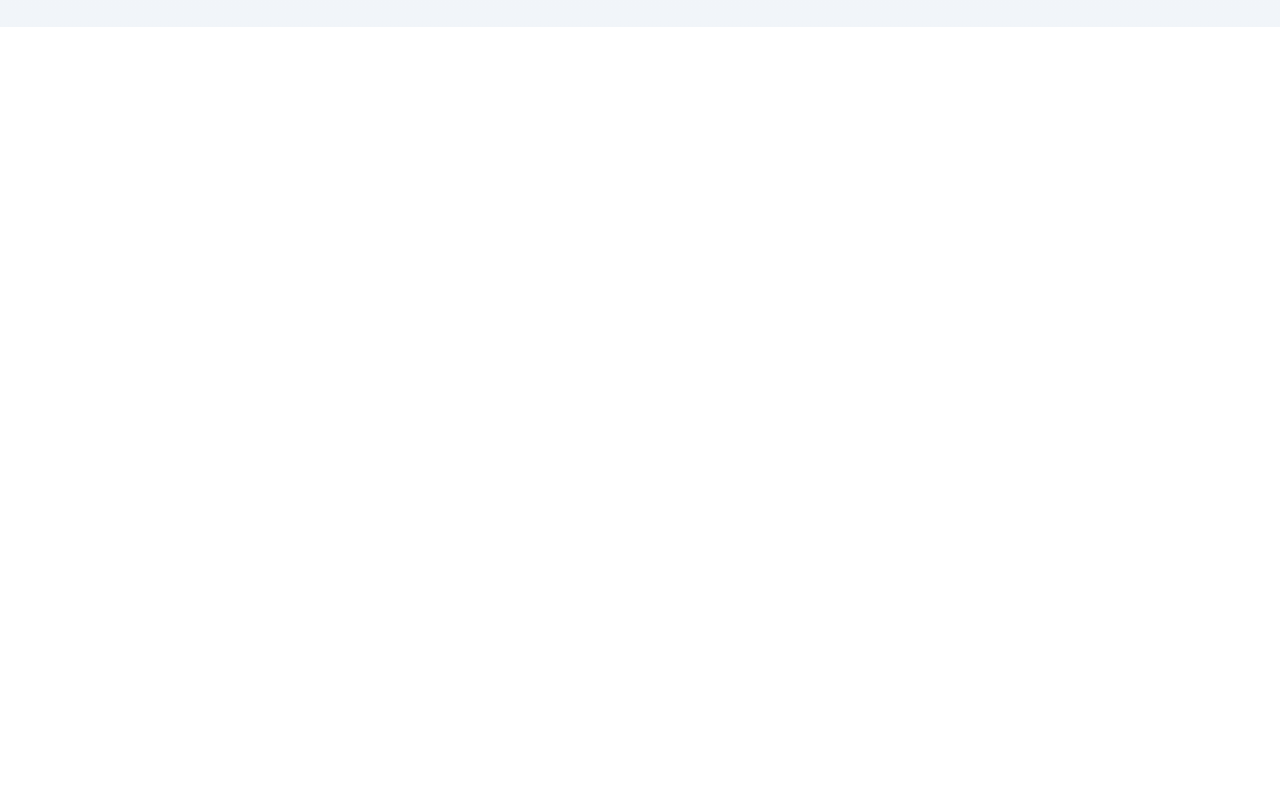
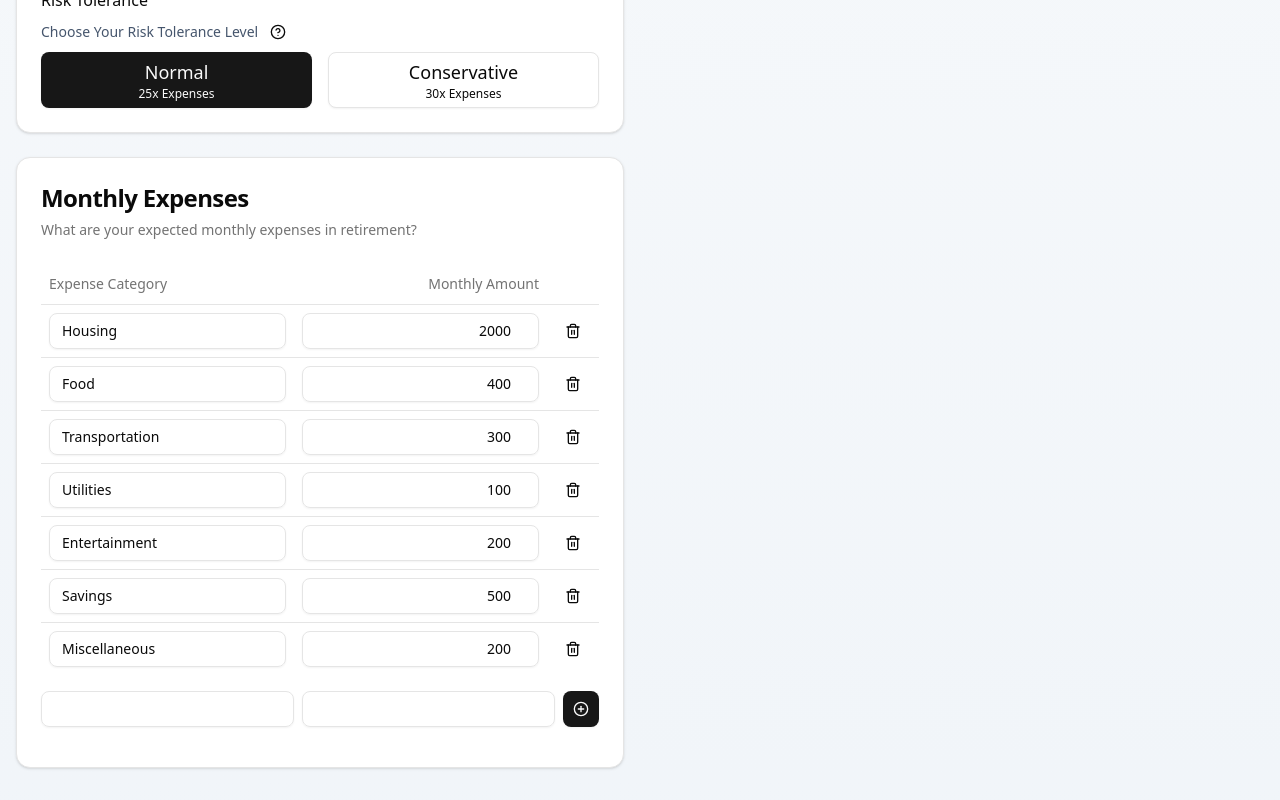
Before and after one commit to wadesword89/freedom-number, a Next.js app: page / in a window 1280 px wide. Shown: the part 773-1573 px from the top of the page. Before the commit the page ends 800 px from the top, so only its background shows below. Built offline with nearby package versions, Linux system fonts and the light colour scheme.

Commit message:
add input ot expense table

```diff
--- a/package.json
+++ b/package.json
@@ -20,7 +20,8 @@
     "react": "^19.0.0",
     "react-dom": "^19.0.0",
     "tailwind-merge": "^3.0.2",
-    "tailwindcss-animate": "^1.0.7"
+    "tailwindcss-animate": "^1.0.7",
+    "uuid": "^11.1.0"
   },
   "devDependencies": {
     "@eslint/eslintrc": "^3",
--- a/src/components/freedom-calculator.tsx
+++ b/src/components/freedom-calculator.tsx
@@ -12,6 +12,8 @@ import {
 import ReturnRateSelector from './return-rate-selector';
 import WithdrawalRateSelector from './withdrawal-rate-selector';
 import RiskToleranceToggle from './risk-tolerance-toggle';
+import MonthlyExpensesTable from './monthly-expenses-table';
+import { v4 as uuidv4 } from 'uuid';
 
 export default function FreedomCalculator() {
   const [currentAge, setCurrentAge] = useState(30);
@@ -19,8 +21,23 @@ export default function FreedomCalculator() {
   const [withdrawalRate, setWithdrawalRate] = useState(0.04);
   const [isConservative, setIsConservative] = useState(false);
 
+  const [monthlyExpenses, setMonthlyExpenses] = useState([
+    { id: uuidv4(), category: 'Housing', amount: 2000 },
+    { id: uuidv4(), category: 'Food', amount: 400 },
+    { id: uuidv4(), category: 'Transportation', amount: 300 },
+    { id: uuidv4(), category: 'Utilities', amount: 100 },
+    { id: uuidv4(), category: 'Entertainment', amount: 200 },
+    { id: uuidv4(), category: 'Savings', amount: 500 },
+    { id: uuidv4(), category: 'Miscellaneous', amount: 200 },
+  ]);
+
+  // Add the totalMonthlyExpenses state after the other calculated values
+  const [totalMonthlyExpenses, setTotalMonthlyExpenses] = useState(0);
+
   return (
     <div className="grid gap-8 md:grid-cols-2">
+      <section className="flex flex-col gap-6">
+        {/* Age Slider */}
         <Card>
           <CardHeader>
             <CardTitle>Your Age</CardTitle>
@@ -30,6 +47,7 @@ export default function FreedomCalculator() {
           </CardContent>
         </Card>
 
+        {/* Investment Assumption Section */}
         <Card>
           <CardHeader>
             <CardTitle>Investment Assumptions</CardTitle>
@@ -58,6 +76,52 @@ export default function FreedomCalculator() {
             </div>
           </CardContent>
         </Card>
+
+        {/* Monthly Expenses */}
+        <Card>
+          <CardHeader>
+            <CardTitle>Monthly Expenses</CardTitle>
+            <CardDescription>
+              What are your expected monthly expenses in retirement?
+            </CardDescription>
+          </CardHeader>
+          <CardContent>
+            <MonthlyExpensesTable
+              expenses={monthlyExpenses}
+              setExpenses={setMonthlyExpenses}
+              total={totalMonthlyExpenses}
+            />
+          </CardContent>
+        </Card>
+      </section>
+
+      <section className="flex flex-col gap-6">
+        {/* Your Investment Holdings */}
+        <Card>
+          <CardHeader>
+            <CardTitle>Your Investments</CardTitle>
+            <CardDescription>
+              Edit your current investment holdings
+            </CardDescription>
+          </CardHeader>
+          <CardContent>
+            <p>Card Content</p>
+          </CardContent>
+        </Card>
+
+        {/* Monthly Contributions */}
+        <Card>
+          <CardHeader>
+            <CardTitle>Monthly Contributions</CardTitle>
+            <CardDescription>
+              How much are you investing each month?
+            </CardDescription>
+          </CardHeader>
+          <CardContent>
+            <p>Card Content</p>
+          </CardContent>
+        </Card>
+      </section>
     </div>
   );
 }
--- /dev/null
+++ b/src/components/monthly-expenses-table.tsx
@@ -0,0 +1,90 @@
+'use client';
+import { useState } from 'react';
+import {
+  Table,
+  TableBody,
+  TableCell,
+  TableHead,
+  TableHeader,
+  TableRow,
+} from '@/components/ui/table';
+import { Trash2, PlusCircle } from 'lucide-react';
+import { Button } from './ui/button';
+import { Input } from './ui/input';
+
+export default function MonthlyExpensesTable({ expenses, setExpenses, total }) {
+
+  function handleUpdateCategory(value: string, id: string) {
+
+    setExpenses()
+  }
+
+  function handleUpdateAmount() {}
+
+  function handleRemoveExpense() {}
+
+  function handleAddExpense() {}
+
+  return (
+    <section className="space-y-4">
+      {/* Expenses Table */}
+      <Table>
+        <TableHeader>
+          <TableRow>
+            <TableHead className="">Expense Category</TableHead>
+            <TableHead className="text-right">Monthly Amount</TableHead>
+            <TableHead className="w-[50px]"></TableHead>
+          </TableRow>
+        </TableHeader>
+        <TableBody>
+          {expenses.map((expense) => (
+            <TableRow key={expense.id}>
+              <TableCell className="font-medium">
+                <Input
+                  value={expense.category}
+                  onChange={(e) => handleUpdateCategory(e.target.value, expense.id)}
+                  className="h-9 text-sm"
+                />
+              </TableCell>
+              <TableCell className="text-right">
+                <Input
+                  type="number"
+                  min="0"
+                  value={expense.amount}
+                  onChange={handleUpdateAmount}
+                  className="h-9 text-sm text-right"
+                />
+              </TableCell>
+              <TableCell className="text-right">
+                <Button
+                  variant={'ghost'}
+                  size="icon"
+                  onClick={handleRemoveExpense}
+                >
+                  <Trash2 className="h-4 w-4" />
+                </Button>
+              </TableCell>
+            </TableRow>
+          ))}
+        </TableBody>
+      </Table>
+
+      {/* Input New Category  Section */}
+      <div className="flex items-center gap-2">
+        <Input />
+        <Input />
+        <Button size="icon" onClick={handleAddExpense}>
+          <PlusCircle className="h-4 w-4" />
+        </Button>
+      </div>
+
+      {/* Show Errors */}
+      {}
+
+      {/* Total Monthy Expenses */}
+      <div>
+
+      </div>
+    </section>
+  );
+}
--- a/src/components/return-rate-selector.tsx
+++ b/src/components/return-rate-selector.tsx
@@ -35,10 +35,13 @@ export default function ReturnRateSelector({
               <h4 className="font-medium">Investment Return Rate</h4>
               <p className="text-sm text-slate-600 dark:text-slate-400">
                 This is the average annual return you expect from your
-                investments over the long term. The S&P 500 has historically
-                returned about 10% annually before inflation.
+                investments over the long term.
               </p>
 
+              <p className="text-sm text-slate-600 dark:text-slate-400">
+                The S&P 500 has historically returned about 10% annually before
+                inflation.
+              </p>
               <p className="text-sm text-slate-600 dark:text-slate-400">
                 Rates here are inflation-adjusted and assume steady, long-term
                 market growth. No market crashes or downturns are accounted for.
--- a/src/components/risk-tolerance-toggle.tsx
+++ b/src/components/risk-tolerance-toggle.tsx
@@ -64,7 +64,7 @@ export default function RiskToleranceToggle({
           onClick={() => setIsConservative(false)}
         >
           <div className="flex flex-col items-center">
-            <span className="text-lg">Normal</span>
+            <span className="sm:text-lg">Normal</span>
             <span className="text-xs">25x Expenses</span>
           </div>
         </Button>
@@ -74,7 +74,7 @@ export default function RiskToleranceToggle({
           onClick={() => setIsConservative(true)}
         >
           <div className="flex flex-col items-center">
-            <span className="text-lg">Conservative</span>
+            <span className="sm:text-lg">Conservative</span>
             <span className="text-xs">30x Expenses</span>
           </div>
         </Button>
--- /dev/null
+++ b/src/components/ui/input.tsx
@@ -0,0 +1,21 @@
+import * as React from "react"
+
+import { cn } from "@/lib/utils"
+
+function Input({ className, type, ...props }: React.ComponentProps<"input">) {
+  return (
+    <input
+      type={type}
+      data-slot="input"
+      className={cn(
+        "border-input file:text-foreground placeholder:text-muted-foreground selection:bg-primary selection:text-primary-foreground flex h-9 w-full min-w-0 rounded-md border bg-transparent px-3 py-1 text-base shadow-xs transition-[color,box-shadow] outline-none file:inline-flex file:h-7 file:border-0 file:bg-transparent file:text-sm file:font-medium disabled:pointer-events-none disabled:cursor-not-allowed disabled:opacity-50 md:text-sm",
+        "focus-visible:border-ring focus-visible:ring-ring/50 focus-visible:ring-[3px]",
+        "aria-invalid:ring-destructive/20 dark:aria-invalid:ring-destructive/40 aria-invalid:border-destructive",
+        className
+      )}
+      {...props}
+    />
+  )
+}
+
+export { Input }
--- /dev/null
+++ b/src/components/ui/table.tsx
@@ -0,0 +1,116 @@
+"use client"
+
+import * as React from "react"
+
+import { cn } from "@/lib/utils"
+
+function Table({ className, ...props }: React.ComponentProps<"table">) {
+  return (
+    <div
+      data-slot="table-container"
+      className="relative w-full overflow-x-auto"
+    >
+      <table
+        data-slot="table"
+        className={cn("w-full caption-bottom text-sm", className)}
+        {...props}
+      />
+    </div>
+  )
+}
+
+function TableHeader({ className, ...props }: React.ComponentProps<"thead">) {
+  return (
+    <thead
+      data-slot="table-header"
+      className={cn("[&_tr]:border-b", className)}
+      {...props}
+    />
+  )
+}
+
+function TableBody({ className, ...props }: React.ComponentProps<"tbody">) {
+  return (
+    <tbody
+      data-slot="table-body"
+      className={cn("[&_tr:last-child]:border-0", className)}
+      {...props}
+    />
+  )
+}
+
+function TableFooter({ className, ...props }: React.ComponentProps<"tfoot">) {
+  return (
+    <tfoot
+      data-slot="table-footer"
+      className={cn(
+        "bg-muted/50 border-t font-medium [&>tr]:last:border-b-0",
+        className
+      )}
+      {...props}
+    />
+  )
+}
+
+function TableRow({ className, ...props }: React.ComponentProps<"tr">) {
+  return (
+    <tr
+      data-slot="table-row"
+      className={cn(
+        "hover:bg-muted/50 data-[state=selected]:bg-muted border-b transition-colors",
+        className
+      )}
+      {...props}
+    />
+  )
+}
+
+function TableHead({ className, ...props }: React.ComponentProps<"th">) {
+  return (
+    <th
+      data-slot="table-head"
+      className={cn(
+        "text-muted-foreground h-10 px-2 text-left align-middle font-medium whitespace-nowrap [&:has([role=checkbox])]:pr-0 [&>[role=checkbox]]:translate-y-[2px]",
+        className
+      )}
+      {...props}
+    />
+  )
+}
+
+function TableCell({ className, ...props }: React.ComponentProps<"td">) {
+  return (
+    <td
+      data-slot="table-cell"
+      className={cn(
+        "p-2 align-middle whitespace-nowrap [&:has([role=checkbox])]:pr-0 [&>[role=checkbox]]:translate-y-[2px]",
+        className
+      )}
+      {...props}
+    />
+  )
+}
+
+function TableCaption({
+  className,
+  ...props
+}: React.ComponentProps<"caption">) {
+  return (
+    <caption
+      data-slot="table-caption"
+      className={cn("text-muted-foreground mt-4 text-sm", className)}
+      {...props}
+    />
+  )
+}
+
+export {
+  Table,
+  TableHeader,
+  TableBody,
+  TableFooter,
+  TableHead,
+  TableRow,
+  TableCell,
+  TableCaption,
+}
```
Also changed, not shown: 1 other file (tests, documents, lock files or other folders). Lines whose indentation alone changed are shown as unchanged.
